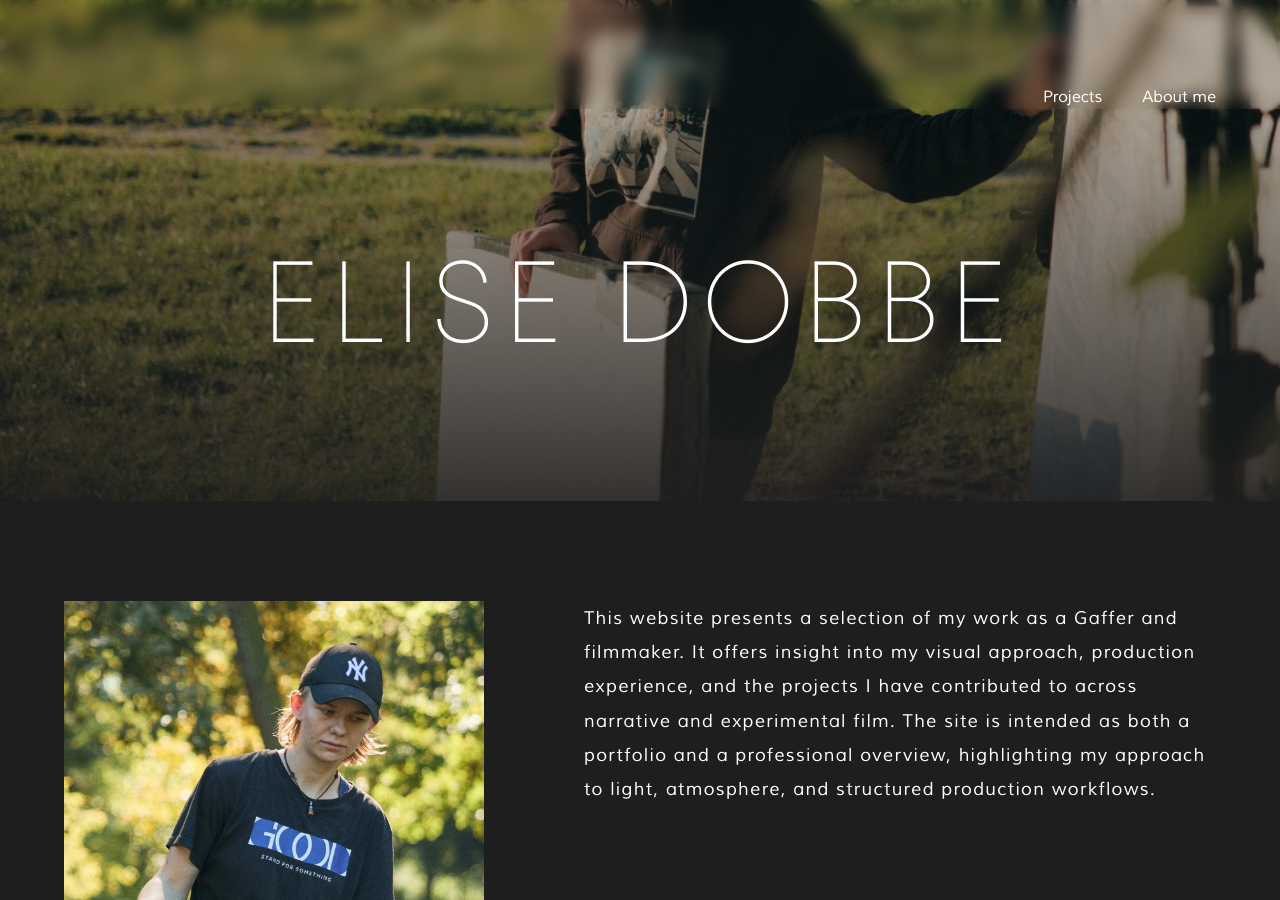
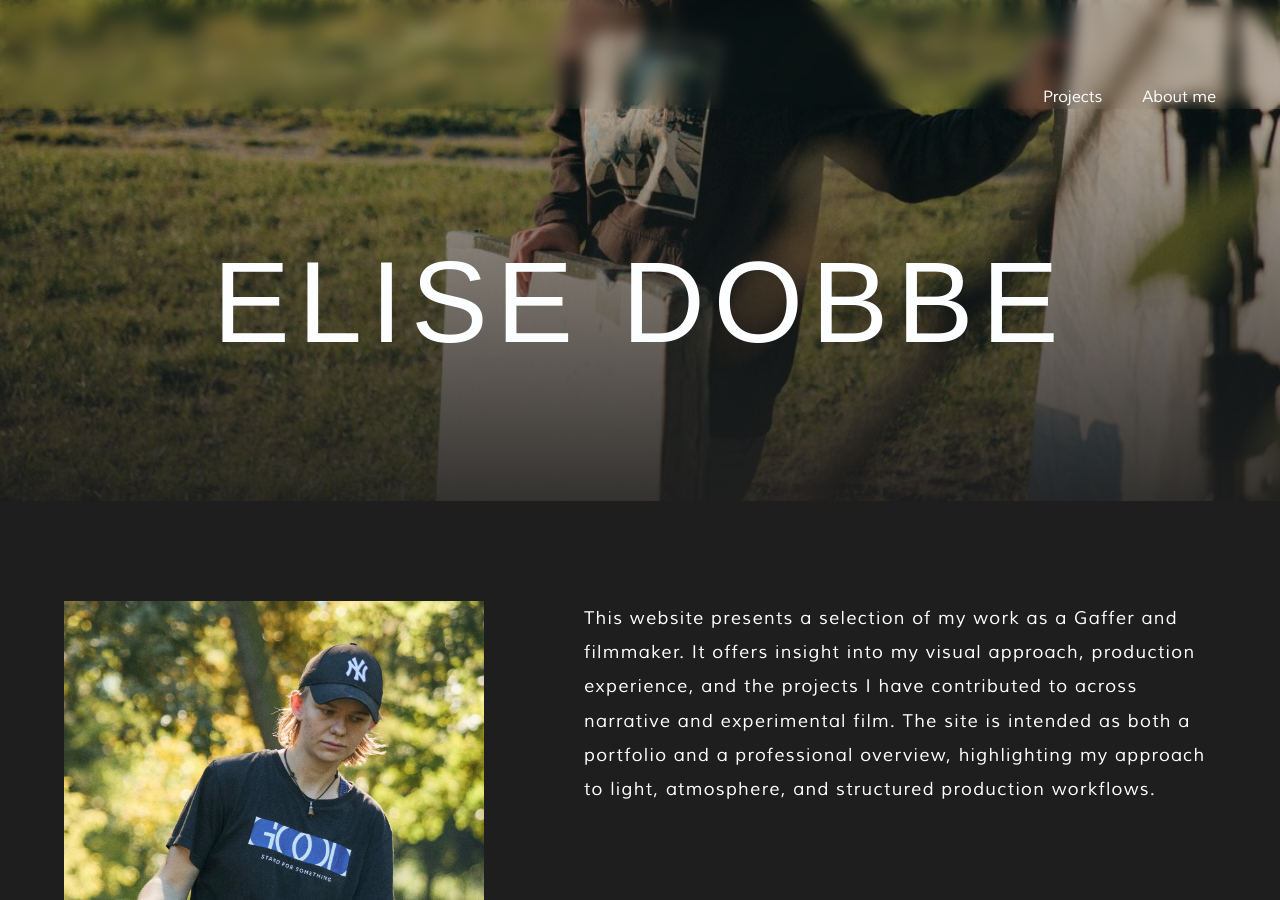
Before and after one commit to elisedobbe/portfolio, an MkDocs documentation site: the page built from docs/index.md, in a window 1280 px wide and 900 px high, scrolled down 407 px. Built offline with MkDocs 1.6.1 and Material for MkDocs 9.7.7, drawn with Linux system fonts in a browser that asks for light colours.

Commit message:
Update extra.css

```diff
--- a/docs/assets/styles/extra.css
+++ b/docs/assets/styles/extra.css
@@ -743,3 +743,8 @@ body:has(.home-hero) .md-tabs__item:first-child .md-tabs__link {
     gap: 40px;
   }
 }
+
+.md-typeset h1.home-hero__name {
+  font-family: "TTM", sans-serif !important;
+  font-weight: 400 !important;
+}
```
